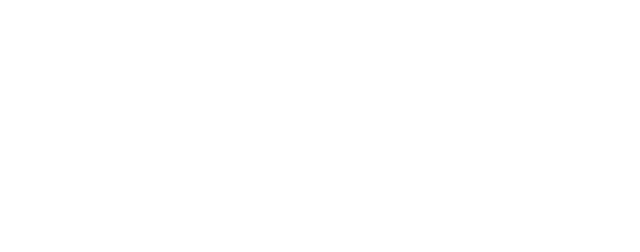
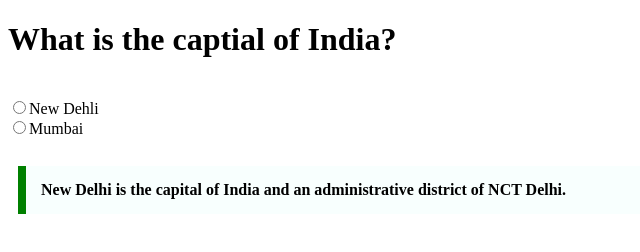
Before and after one commit to acciojob/trivia-Shriram26101999, a website: page main.html in a window 1280 px wide. Shown: the whole page, without its empty margins (0-640 px from the left). Drawn offline with Linux system fonts and the light colour scheme.

Commit message:
solution1

```diff
--- a/main.html
+++ b/main.html
@@ -8,6 +8,18 @@
 
 <body>
 	<!-- the entire body must be written by student -->
+	<h1>What is the captial of India?</h1>
+	<br>
+	<section>
+		<input type="radio" name="city" id="city">New Dehli
+     	<br>
+		<input type="radio" name="city" id="city">Mumbai
+	</section>
+	<br>
+	<blockquote cite="https://en.wikipedia.org/wiki/New_Delhi">
+		New Delhi is the capital of India and an administrative district of NCT Delhi.
+	</blockquote>
+
     <script type="text/javascript" src="./script.js">
 </script>
 
--- a/styles.css
+++ b/styles.css
@@ -1,2 +1,11 @@
 
 /* Your CSS Code here. */
+
+blockquote{
+    max-width: 600px;
+    margin: 10px;
+    padding: 15px;
+    border-left: 8px solid green;
+    background-color: #f8fffe;
+    font-weight: bold;
+}
```
